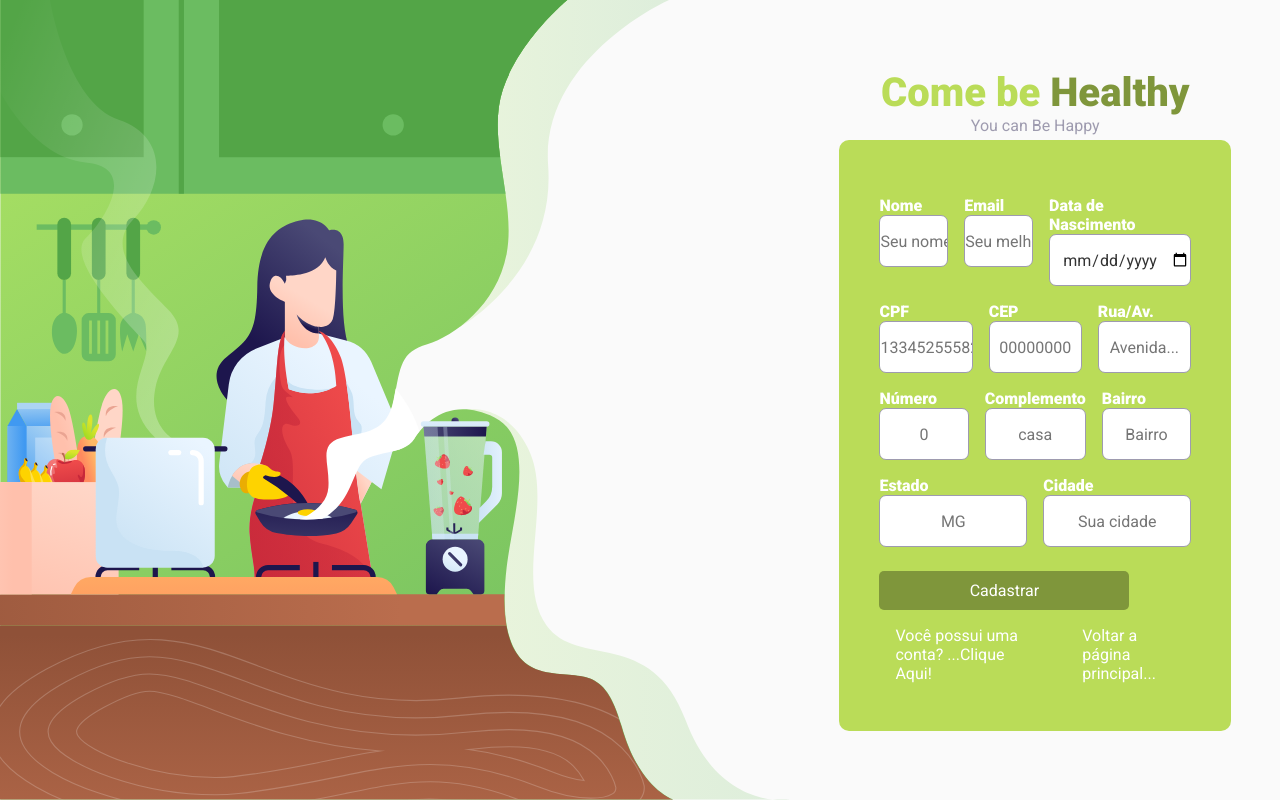
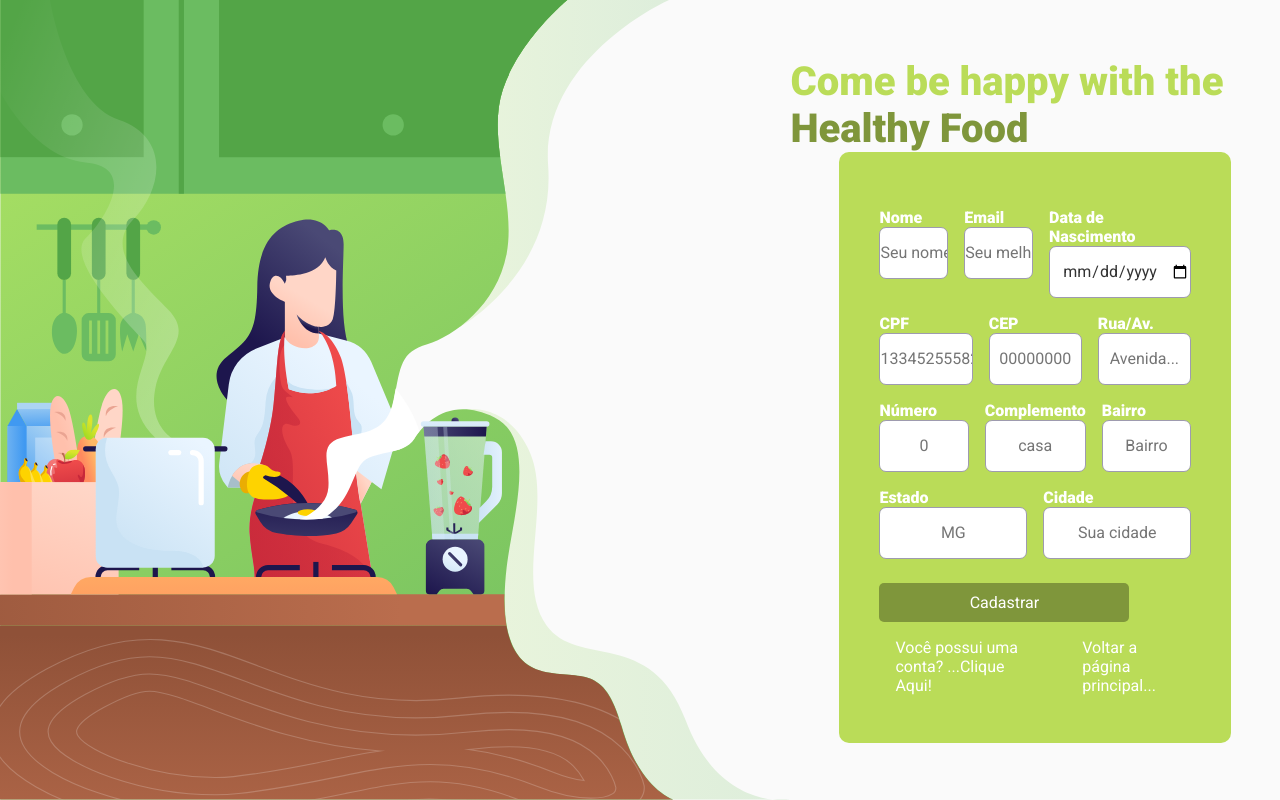
Before and after one commit to CaioCapua/healthy-food, a Next.js app: page /signup in a window 1280 px wide. Built offline with nearby package versions, Linux system fonts and the light colour scheme.

Commit message:
title signup page

```diff
--- a/src/pages/signup.tsx
+++ b/src/pages/signup.tsx
@@ -15,8 +15,7 @@ export default function Signup() {
           <img src="images/bloco_services.svg" alt="Ilustração simbolizando um app de comidas saudaveis" />
         </aside>
         <main>
-          <strong>Come be <span>Healthy</span></strong>
-          <p>You can Be Happy</p>
+          <strong>Come be happy with the <span>Healthy Food</span></strong>
           <div>
             <SignupForm />
           </div>
```
